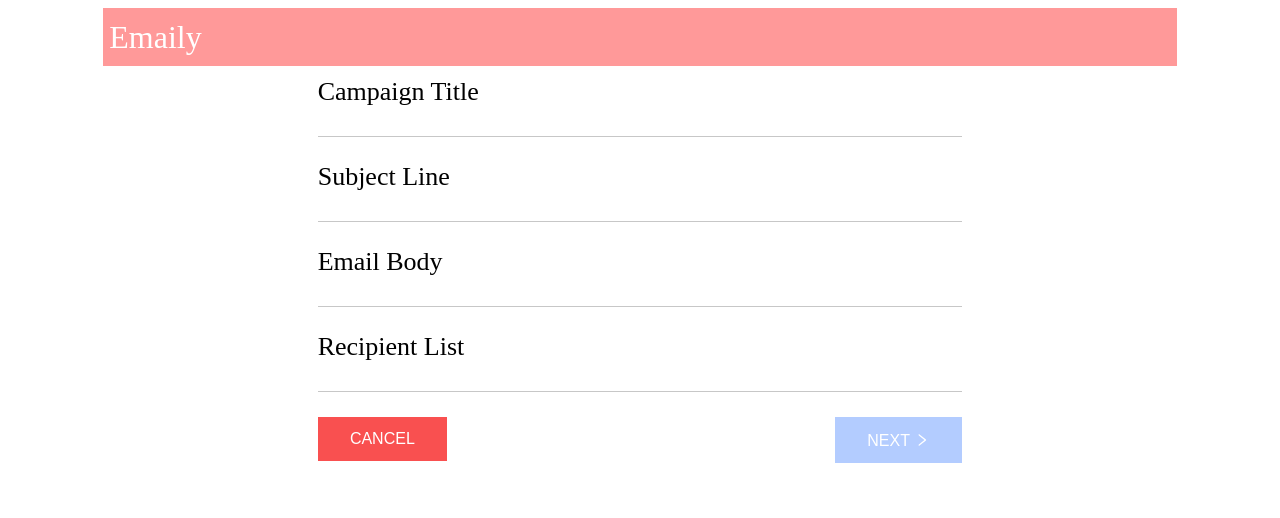
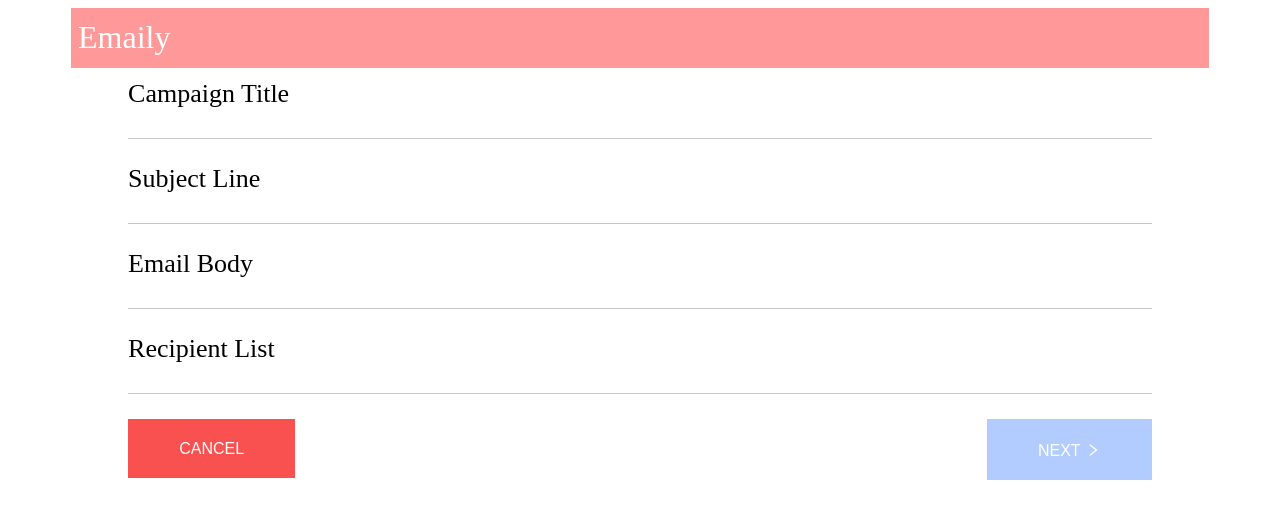
Before and after one commit to ronymarsh/Emaily, a React (Create React App) app in the folder client/: page /surveys/new in a window 1280 px wide. Shown: the top 518 px of the page. Built offline with nearby package versions, Linux system fonts and the light colour scheme; no server answers.

Commit message:
changed width styling in components

```diff
--- a/client/src/components/App.js
+++ b/client/src/components/App.js
@@ -16,7 +16,7 @@
     render(){
 
         const container_css={
-            width: '85%',
+            width: '90%',
             margin:'0 auto',
             fontFamily:'Calibri Light'
 
--- a/client/src/components/Dashboard.js
+++ b/client/src/components/Dashboard.js
@@ -7,7 +7,7 @@
     const wrapper_css={
         display:'flex',
         flexDirection:'column',
-        margin:'1% 20%'
+        margin:'1% 5%'
     }
 
     const addBtn_css={
--- a/client/src/components/surveys/SurveyForm.js
+++ b/client/src/components/surveys/SurveyForm.js
@@ -20,7 +20,7 @@
     render() {
 
         const wrapper_css={
-            margin:'1% 20%'
+            margin:'1% 5%'
         }
 
         const nextBtn_css={
--- a/client/src/components/surveys/SurveyFormReview.js
+++ b/client/src/components/surveys/SurveyFormReview.js
@@ -9,7 +9,7 @@
 const SurveyFormReview = ({onCancel,formValues,submitSurvey,history}) => {
 
     const wrapper_css={
-        margin:'1% 20%'
+        margin:'1% 5%'
     }
 
     const confirm_css={
--- a/client/src/components/surveys/SurveyList.js
+++ b/client/src/components/surveys/SurveyList.js
@@ -17,13 +17,13 @@
             padding:'2%'
         }
         const title_css={
-            fontSize:'28px'
+            fontSize:'26px'
         }
 
         const votes_css={
             display:'flex',
             justifyContent:'space-around',
-            padding:'2%',
+            padding:'2% 2% 0 2%',
             color:'#f8a500'
 
 
```
